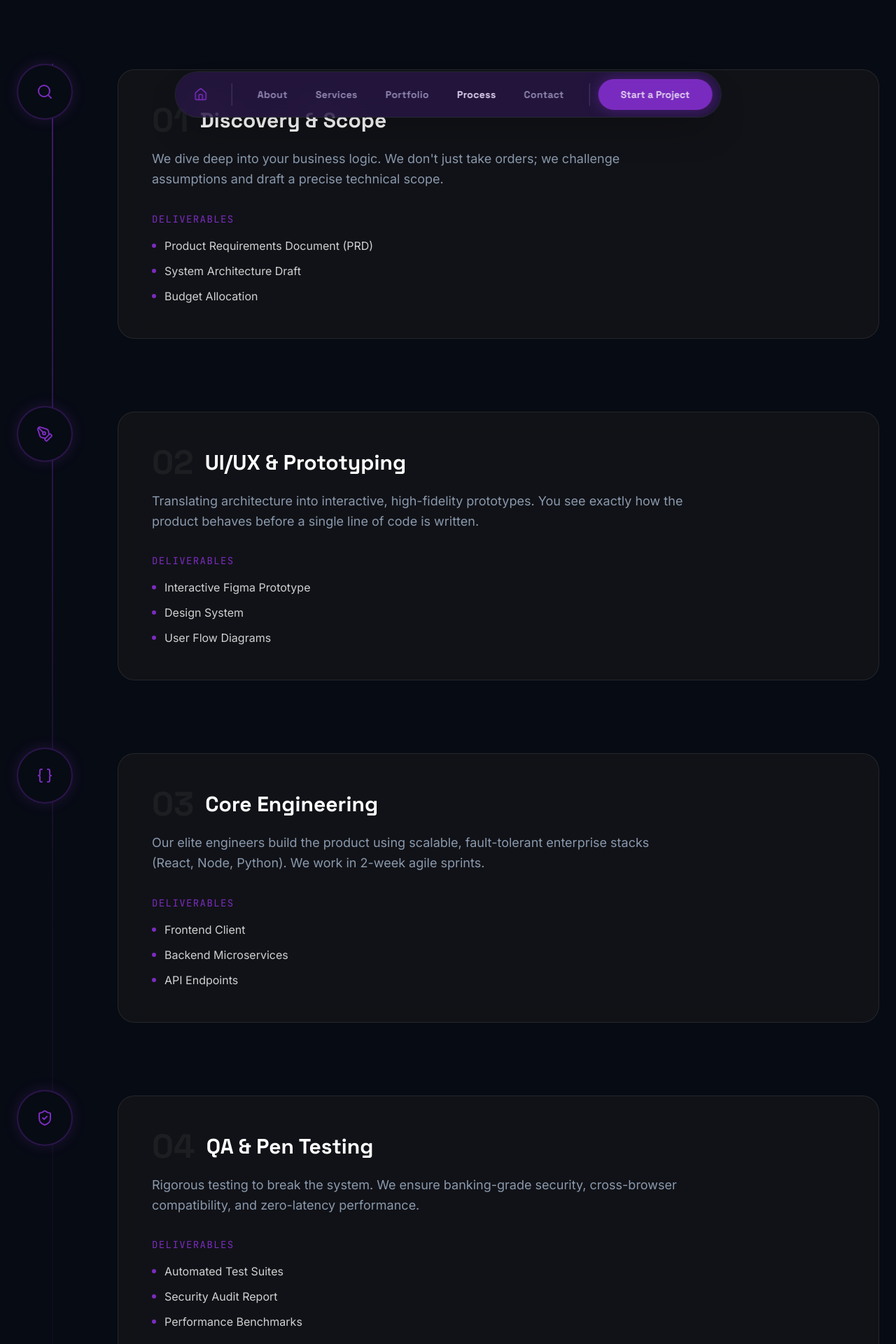
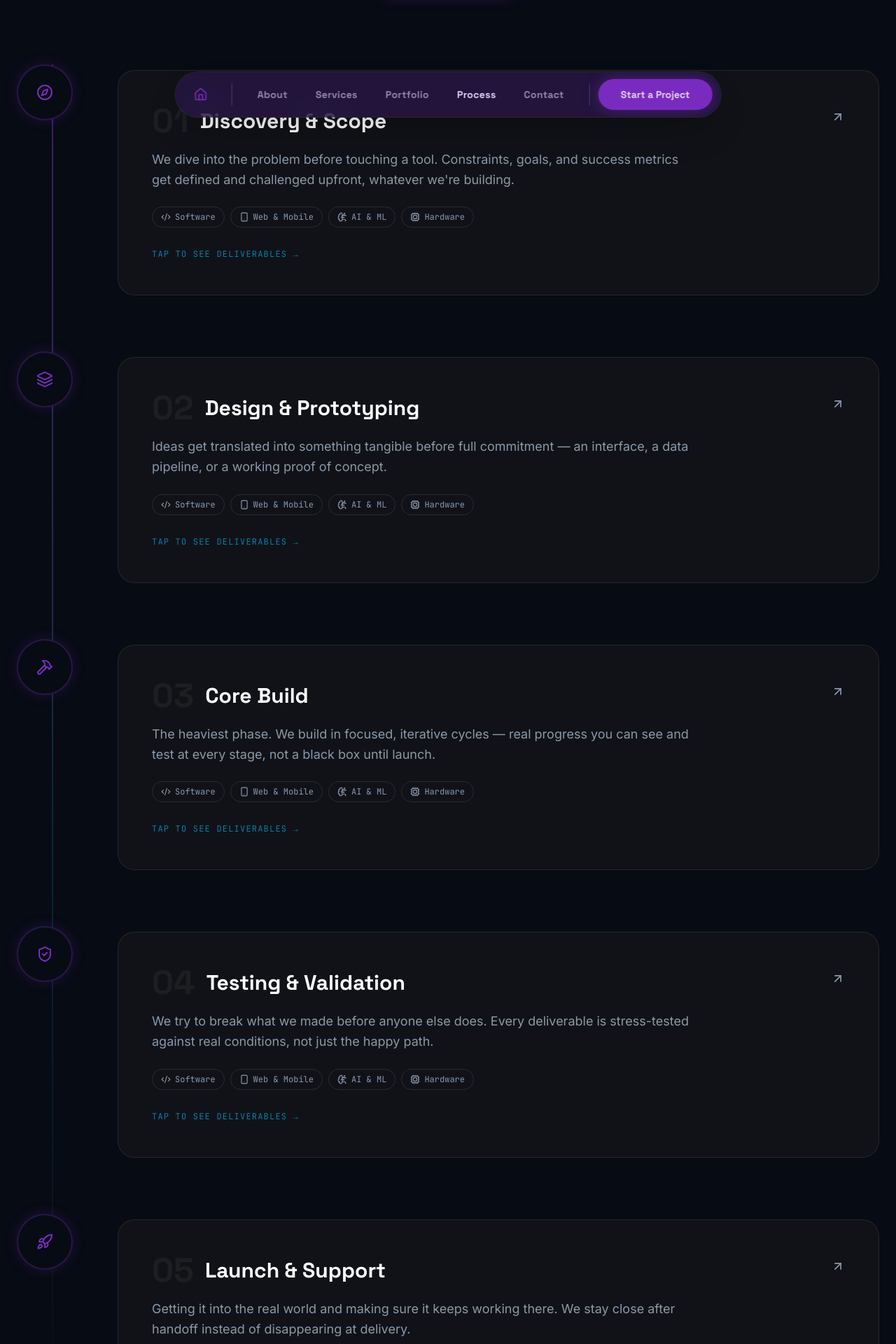
Before and after one commit to M-Mufassir/Techtitude-Labs, a React (Vite) app: page /process in a window 1280 px wide. Shown: the part 600-2520 px from the top of the page at 70% size. Built offline with nearby package versions, Linux system fonts and the light colour scheme.

Commit message:
Developing Side contents updated

```diff
--- a/src/Pages/Process.tsx
+++ b/src/Pages/Process.tsx
@@ -1,62 +1,87 @@
+import { useState } from "react";
 import { Link } from "react-router-dom";
-import { ArrowRight, Search, PenTool, Braces, Rocket, ShieldCheck } from "lucide-react";
+import {
+  ArrowRight, Compass, Layers3, Hammer, ShieldCheck, Rocket,
+  Code2, Smartphone, BrainCircuit, Cpu
+} from "lucide-react";
 import Reveal from "../components/Reveal";
 
-export default function Process() {
+const DOMAINS = {
+  software: { label: "Software", icon: <Code2 size={14} /> },
+  webmobile: { label: "Web & Mobile", icon: <Smartphone size={14} /> },
+  ai: { label: "AI & ML", icon: <BrainCircuit size={14} /> },
+  hardware: { label: "Hardware", icon: <Cpu size={14} /> },
+};
+
 const steps = [
   {
     id: "01",
     title: "Discovery & Scope",
-      icon: <Search size={24} className="text-[#7B2CBF]" />,
-      desc: "We dive deep into your business logic. We don't just take orders; we challenge assumptions and draft a precise technical scope.",
-      deliverables: ["Product Requirements Document (PRD)", "System Architecture Draft", "Budget Allocation"],
+    icon: <Compass size={24} />,
+    desc: "We dive into the problem before touching a tool. Constraints, goals, and success metrics get defined and challenged upfront, whatever we're building.",
+    detail: "This is where we figure out what's actually being built — a product, a platform, a model, or a device — and draft the technical scope that everything else follows.",
+    deliverables: ["Requirements Document", "Technical Scope & Architecture Draft", "Timeline & Budget"],
+    domains: ["software", "webmobile", "ai", "hardware"],
   },
   {
     id: "02",
-      title: "UI/UX & Prototyping",
-      icon: <PenTool size={24} className="text-[#7B2CBF]" />,
-      desc: "Translating architecture into interactive, high-fidelity prototypes. You see exactly how the product behaves before a single line of code is written.",
-      deliverables: ["Interactive Figma Prototype", "Design System", "User Flow Diagrams"],
+    title: "Design & Prototyping",
+    icon: <Layers3 size={24} />,
+    desc: "Ideas get translated into something tangible before full commitment — an interface, a data pipeline, or a working proof of concept.",
+    detail: "Depending on the project this could mean interactive UI prototypes, model architecture design, or a first-pass circuit and enclosure layout.",
+    deliverables: ["Interactive Prototype / Design System", "Architecture or Model Plan", "Feedback Loop with You"],
+    domains: ["software", "webmobile", "ai", "hardware"],
   },
   {
     id: "03",
-      title: "Core Engineering",
-      icon: <Braces size={24} className="text-[#7B2CBF]" />,
-      desc: "Our elite engineers build the product using scalable, fault-tolerant enterprise stacks (React, Node, Python). We work in 2-week agile sprints.",
-      deliverables: ["Frontend Client", "Backend Microservices", "API Endpoints"],
+    title: "Core Build",
+    icon: <Hammer size={24} />,
+    desc: "The heaviest phase. We build in focused, iterative cycles — real progress you can see and test at every stage, not a black box until launch.",
+    detail: "Application code, trained models, or physical builds — engineered the same disciplined way, with regular checkpoints instead of a single big reveal.",
+    deliverables: ["Working Build / Increment", "Progress Checkpoints", "Documentation as We Go"],
+    domains: ["software", "webmobile", "ai", "hardware"],
   },
   {
     id: "04",
-      title: "QA & Pen Testing",
-      icon: <ShieldCheck size={24} className="text-[#7B2CBF]" />,
-      desc: "Rigorous testing to break the system. We ensure banking-grade security, cross-browser compatibility, and zero-latency performance.",
-      deliverables: ["Automated Test Suites", "Security Audit Report", "Performance Benchmarks"],
+    title: "Testing & Validation",
+    icon: <ShieldCheck size={24} />,
+    desc: "We try to break what we made before anyone else does. Every deliverable is stress-tested against real conditions, not just the happy path.",
+    detail: "This spans functional and security testing, model accuracy and edge-case validation, or physical stress and reliability testing — matched to what we built.",
+    deliverables: ["Test Reports", "Performance / Accuracy Benchmarks", "Issue Log & Fixes"],
+    domains: ["software", "webmobile", "ai", "hardware"],
   },
   {
     id: "05",
-      title: "Deployment & Scaling",
-      icon: <Rocket size={24} className="text-[#7B2CBF]" />,
-      desc: "Going live. We deploy onto AWS/GCP and set up CI/CD pipelines so your product can scale to millions of users seamlessly.",
-      deliverables: ["Production Deployment", "CI/CD Setup", "30-Day Hypercare Support"],
-    }
+    title: "Launch & Support",
+    icon: <Rocket size={24} />,
+    desc: "Getting it into the real world and making sure it keeps working there. We stay close after handoff instead of disappearing at delivery.",
+    detail: "Deployment, release, or field rollout — followed by a defined support window so early issues get caught and fixed fast.",
+    deliverables: ["Deployment / Release", "Handoff Documentation", "Post-Launch Support Window"],
+    domains: ["software", "webmobile", "ai", "hardware"],
+  },
 ];
+
+export default function Process() {
+  const [openId, setOpenId] = useState(null);
 
   return (
     <div className="min-h-screen bg-[#070B14] text-white pt-32 pb-24 selection:bg-[#7B2CBF]/30">
       <div className="max-w-7xl mx-auto px-6">
 
         {/* HERO SECTION */}
-        <section className="mb-32 text-center flex flex-col items-center">
+        <section className="mb-24 text-center flex flex-col items-center">
           <Reveal>
             <span className="px-4 py-1.5 rounded-full border border-[#7B2CBF]/30 bg-[#7B2CBF]/10 text-[#7B2CBF] text-xs font-mono tracking-widest uppercase mb-6 inline-block">
               Our Methodology
             </span>
             <h1 className="text-5xl md:text-7xl font-bold font-display tracking-tight mb-8 max-w-4xl leading-tight">
               The Blueprint to <br/>
-              <span className="text-transparent bg-clip-text bg-gradient-to-r from-white via-[#7B2CBF] to-[#b37be8]">Execution.</span>
+              <span className="text-transparent bg-clip-text bg-gradient-to-r from-white via-[#7B2CBF] to-[#00AEEF]">
+                Execution.
+              </span>
             </h1>
             <p className="text-[#8A99AD] text-lg md:text-xl max-w-2xl mx-auto mb-12 leading-relaxed">
-              We eliminate technical debt before it starts. Discover our battle-tested 5-step engineering pipeline designed for enterprise scale.
+              One disciplined process, applied across everything we build — software, web and mobile products, AI systems, or hardware. Here's how we take an idea from scope to shipped.
             </p>
             <Link to="/contact" className="px-8 py-4 bg-[#7B2CBF] hover:bg-[#6a24a6] text-white font-bold rounded-full transition-all duration-300 font-display flex items-center justify-center gap-2 mx-auto w-fit shadow-[0_0_20px_rgba(123,44,191,0.3)]">
               Start Your Build <ArrowRight size={18} />
@@ -67,37 +92,71 @@ export default function Process() {
         {/* THE PIPELINE */}
         <section className="relative">
           {/* Vertical Track Line */}
-          <div className="absolute left-[39px] md:left-[50px] top-0 bottom-0 w-[2px] bg-gradient-to-b from-[#7B2CBF]/50 via-[#7B2CBF]/10 to-transparent z-0" />
+          <div className="absolute left-[39px] md:left-[50px] top-0 bottom-0 w-[2px] bg-gradient-to-b from-[#7B2CBF]/50 via-[#00AEEF]/20 to-transparent z-0" />
 
-          <div className="flex flex-col gap-16 md:gap-24">
-            {steps.map((step, /*idx*/) => (
+          <div className="flex flex-col gap-16 md:gap-20">
+            {steps.map((step) => {
+              const isOpen = openId === step.id;
+              return (
                 <div key={step.id} className="relative z-10 flex flex-col md:flex-row gap-8 md:gap-16 items-start group">
 
                   {/* Node / Icon */}
                   <Reveal delay={0.1}>
-                  <div className="flex items-center justify-center w-20 h-20 rounded-full bg-[#070B14] border-2 border-[#7B2CBF]/30 shadow-[0_0_20px_rgba(123,44,191,0.2)] group-hover:shadow-[0_0_40px_rgba(123,44,191,0.4)] group-hover:scale-110 group-hover:border-[#7B2CBF] transition-all duration-500 shrink-0">
-                    <span className="text-[#7B2CBF] group-hover:scale-110 transition-transform duration-500">{step.icon}</span>
+                    <div className="flex items-center justify-center w-20 h-20 rounded-full bg-[#070B14] border-2 border-[#7B2CBF]/30 shadow-[0_0_20px_rgba(123,44,191,0.2)] group-hover:shadow-[0_0_40px_rgba(0,174,239,0.35)] group-hover:scale-110 group-hover:border-[#00AEEF]/60 transition-all duration-500 shrink-0 text-[#7B2CBF] group-hover:text-[#00AEEF]">
+                      {step.icon}
                     </div>
                   </Reveal>
 
                   {/* Content */}
-                <div className="flex-1 pt-2">
+                  <div className="flex-1 pt-2 w-full">
                     <Reveal delay={0.2}>
-                    <div className="glass p-8 md:p-12 rounded-3xl border border-white/5 hover:border-[#7B2CBF]/30 transition-colors duration-500 hover:bg-white/[0.02]">
-                      <div className="flex items-center gap-4 mb-4">
+                      <button
+                        onClick={() => setOpenId(isOpen ? null : step.id)}
+                        className="w-full text-left glass p-8 md:p-12 rounded-3xl border border-white/5 hover:border-[#7B2CBF]/30 transition-colors duration-500 hover:bg-white/[0.02]"
+                      >
+                        <div className="flex items-start justify-between gap-4 mb-4">
+                          <div className="flex items-center gap-4">
                             <span className="text-5xl font-bold font-display text-white/5">{step.id}</span>
                             <h2 className="text-3xl font-bold font-display">{step.title}</h2>
                           </div>
+                          <span
+                            className={`mt-2 shrink-0 text-[#8A99AD] transition-transform duration-300 ${isOpen ? "rotate-45" : ""}`}
+                          >
+                            <ArrowRight size={20} className="rotate-[-45deg]" />
+                          </span>
+                        </div>
 
-                      <p className="text-[#8A99AD] text-lg leading-relaxed mb-8 max-w-3xl">
+                        <p className="text-[#8A99AD] text-lg leading-relaxed mb-6 max-w-3xl">
                           {step.desc}
                         </p>
 
-                      {/* Deliverables List */}
-                      <div>
-                        <h4 className="text-sm font-mono text-[#7B2CBF] uppercase tracking-widest mb-4">Deliverables</h4>
+                        {/* Domain chips */}
+                        <div className="flex flex-wrap gap-2 mb-6">
+                          {step.domains.map((d) => (
+                            <span
+                              key={d}
+                              className="flex items-center gap-1.5 text-xs font-mono text-[#8A99AD] border border-white/10 rounded-full px-3 py-1.5 group-hover:border-white/20 transition-colors"
+                            >
+                              {DOMAINS[d].icon}
+                              {DOMAINS[d].label}
+                            </span>
+                          ))}
+                        </div>
+
+                        {/* Expandable detail + deliverables */}
+                        <div
+                          className={`overflow-hidden transition-all duration-500 ease-in-out ${
+                            isOpen ? "max-h-96 opacity-100 mt-2" : "max-h-0 opacity-0"
+                          }`}
+                        >
+                          <p className="text-[#8A99AD]/90 text-base leading-relaxed mb-6 border-l-2 border-[#7B2CBF]/40 pl-4">
+                            {step.detail}
+                          </p>
+                          <h4 className="text-sm font-mono text-[#7B2CBF] uppercase tracking-widest mb-4">
+                            Deliverables
+                          </h4>
                           <ul className="flex flex-col gap-3">
-                          {step.deliverables.map(del => (
+                            {step.deliverables.map((del) => (
                               <li key={del} className="flex items-center gap-3 text-white/80">
                                 <div className="w-1.5 h-1.5 rounded-full bg-[#7B2CBF]" />
                                 {del}
@@ -105,11 +164,18 @@ export default function Process() {
                             ))}
                           </ul>
                         </div>
-                    </div>
+
+                        {!isOpen && (
+                          <span className="text-xs font-mono text-[#00AEEF]/70 uppercase tracking-widest">
+                            Tap to see deliverables →
+                          </span>
+                        )}
+                      </button>
                     </Reveal>
                   </div>
                 </div>
-            ))}
+              );
+            })}
           </div>
         </section>
 
--- a/src/Pages/Services.tsx
+++ b/src/Pages/Services.tsx
@@ -44,29 +44,47 @@ export default function Services() {
 {/* 2. Core Engineering Capabilities */}
 <section className="relative px-4 md:px-6 py-24 max-w-7xl mx-auto">
   <div className="grid grid-cols-1 md:grid-cols-2 gap-8">
+
     <TiltCard className="p-8 h-[320px] group border border-white/5 hover:border-[#7B2CBF]/40 flex flex-col justify-end overflow-hidden">
       <div className="absolute top-0 right-0 w-64 h-64 bg-[#7B2CBF]/10 blur-[60px] rounded-full group-hover:bg-[#7B2CBF]/25 transition-colors duration-500" />
-            <h3 className="text-2xl font-bold font-display text-white mb-3 relative z-10">Custom Software & Mobile Solutions</h3>
-            <p className="text-gray-400 font-body relative z-10 max-w-md">Building native iOS/Android applications and cross-platform ecosystems engineered for high performance.</p>
+      <h3 className="text-2xl font-bold font-display text-white mb-3 relative z-10">
+        Software Engineering & Digital Solutions
+      </h3>
+      <p className="text-gray-400 font-body relative z-10 max-w-md">
+        Designing scalable software, enterprise applications, and digital platforms that solve real-world business challenges.
+      </p>
     </TiltCard>
 
     <TiltCard className="p-8 h-[320px] group border border-white/5 hover:border-[#7B2CBF]/40 flex flex-col justify-end overflow-hidden">
       <div className="absolute bottom-0 left-0 w-64 h-64 bg-[#7B2CBF]/10 blur-[60px] rounded-full group-hover:bg-[#7B2CBF]/25 transition-colors duration-500" />
-            <h3 className="text-2xl font-bold font-display text-white mb-3 relative z-10">Next-Gen Web & E-Commerce</h3>
-            <p className="text-gray-400 font-body relative z-10 max-w-md">Developing custom web solutions and high-conversion platforms optimized for speed and fluidity.</p>
+      <h3 className="text-2xl font-bold font-display text-white mb-3 relative z-10">
+        Web, Mobile & Cloud Applications
+      </h3>
+      <p className="text-gray-400 font-body relative z-10 max-w-md">
+        Building secure, high-performance web platforms, mobile applications, and cloud-connected systems for modern businesses.
+      </p>
     </TiltCard>
 
     <TiltCard className="p-8 h-[320px] group border border-white/5 hover:border-[#7B2CBF]/40 flex flex-col justify-end overflow-hidden">
       <div className="absolute top-1/2 left-1/2 -translate-x-1/2 -translate-y-1/2 w-48 h-48 bg-[#7B2CBF]/10 blur-[60px] rounded-full group-hover:bg-[#7B2CBF]/25 transition-colors duration-500" />
-            <h3 className="text-2xl font-bold font-display text-white mb-3 relative z-10">AI Solutions & Intelligent Automation</h3>
-            <p className="text-gray-400 font-body relative z-10 max-w-md">Implementing custom LLM pipelines, BI tools, and automated operations to eliminate overhead.</p>
+      <h3 className="text-2xl font-bold font-display text-white mb-3 relative z-10">
+        AI, Automation & Smart Systems
+      </h3>
+      <p className="text-gray-400 font-body relative z-10 max-w-md">
+        Integrating artificial intelligence, intelligent automation, and data-driven solutions to improve productivity and decision making.
+      </p>
     </TiltCard>
 
     <TiltCard className="p-8 h-[320px] group border border-white/5 hover:border-[#7B2CBF]/40 flex flex-col justify-end overflow-hidden">
       <div className="absolute top-0 left-0 w-64 h-64 bg-[#7B2CBF]/10 blur-[60px] rounded-full group-hover:bg-[#7B2CBF]/25 transition-colors duration-500" />
-            <h3 className="text-2xl font-bold font-display text-white mb-3 relative z-10">Digital Transformation Suites</h3>
-            <p className="text-gray-400 font-body relative z-10 max-w-md">Complete overhauls of legacy business software systems into modern web-based internal tool architectures.</p>
+      <h3 className="text-2xl font-bold font-display text-white mb-3 relative z-10">
+        Technology Education & Innovation
+      </h3>
+      <p className="text-gray-400 font-body relative z-10 max-w-md">
+        Empowering students, professionals, and organizations through hands-on workshops, practical learning, and emerging technologies.
+      </p>
     </TiltCard>
+
   </div>
 </section>
 
--- a/src/Pages/StudioHome.tsx
+++ b/src/Pages/StudioHome.tsx
@@ -1,14 +1,30 @@
 import { Link } from "react-router-dom";
-import { ArrowRight, Terminal, Workflow, Database, Shield } from "lucide-react";
+import { ArrowRight, Code2, Smartphone, BrainCircuit, Bot } from "lucide-react";
 import Reveal from "../components/Reveal";
 
 export default function StudioHome() {
   const capabilities = [
-    { title: "System Architecture", desc: "Designing scalable, fault-tolerant infrastructure for enterprise applications.", icon: <Workflow className="text-[#7B2CBF]" size={24} /> },
-    { title: "Core Engineering", desc: "Building high-performance React, Node, and Python architectures.", icon: <Terminal className="text-[#7B2CBF]" size={24} /> },
-    { title: "Data Pipelines", desc: "Automating massive datasets and training custom machine learning models.", icon: <Database className="text-[#7B2CBF]" size={24} /> },
-    { title: "Cybersecurity", desc: "Penetration testing and ensuring banking-grade security protocols.", icon: <Shield className="text-[#7B2CBF]" size={24} /> },
-  ];
+  {
+    title: "Software Engineering",
+    desc: "Building scalable, secure, and maintainable software solutions tailored for modern businesses and enterprise applications.",
+    icon: <Code2 className="text-[#7B2CBF]" size={24} />,
+  },
+  {
+    title: "Mobile App Development",
+    desc: "Creating fast, responsive, and intuitive mobile applications for Android, iOS, and cross-platform environments.",
+    icon: <Smartphone className="text-[#7B2CBF]" size={24} />,
+  },
+  {
+    title: "AI & Machine Learning",
+    desc: "Developing intelligent AI solutions, predictive models, and data-driven systems that automate complex processes.",
+    icon: <BrainCircuit className="text-[#7B2CBF]" size={24} />,
+  },
+  {
+    title: "Embedded & Robotics",
+    desc: "Designing embedded systems, IoT devices, and robotic solutions with reliable hardware and intelligent software integration.",
+    icon: <Bot className="text-[#7B2CBF]" size={24} />,
+  },
+];
 
   return (
     <div className="min-h-screen bg-[#070B14] text-white pt-32 pb-24 selection:bg-[#7B2CBF]/30 overflow-clip">
--- a/src/data/content.ts
+++ b/src/data/content.ts
@@ -139,37 +139,30 @@ export const projectShowcaseContent = {
 export const teamMembersContent = [
   {
     id: '1',
-    name: 'Basith Ahamad',
-    role: 'Founder',
-    qualification: 'BSc (Hons) in Computer Science',
-    social: { linkedin: 'https://www.linkedin.com/in/m-a-b-ahamad-872195413' },
+    name: 'Bashith Ahamed',
+    role: 'CEO & Co- Founder',
+    qualification: 'BSc in Computer Science',
+    social: { twitter: '#', linkedin: '#', behance: '#' },
   },
   {
     id: '2',
     name: 'Mohamed Mufassir',
-    role: 'Co- Founder',
+    role: 'Co-Founder & Embedded Software Engineer',
     qualification: 'BSc in Computer Systems Engineer (UG)',
-    social: { linkedin: '#' },
+    social: { twitter: '#', linkedin: '#' },
   },
   {
     id: '3',
     name: 'Ahamed Ishrath',
-    role: 'CEO',
-    qualification: 'BSc Physical Science (Spcl) Computer Science',
-    social: { linkedin: '#' },
+    role: 'Co-Founder & Software Engineer',
+    qualification: 'BSc Physical Science Spcl Computer Science',
+    social: { twitter: '#', linkedin: '#' },
   },
   {
     id: '4',
     name: 'Mohamed Musharraf',
-    role: 'CTO',
+    role: 'Co-Founder',
     qualification: 'BSc in Data Science (UG)',
-    social: { linkedin: '#' },
-  },
-  {
-    id: '5',
-    name: 'Muhammed Nashan',
-    role: 'Software Engineer',
-    qualification: 'BSc (Hons) in Computer Science',
     social: { linkedin: '#' },
   },
 ];
```
Also changed, not shown: src/Pages/About.tsx (+32 -20 lines). Lines whose indentation alone changed are shown as unchanged.
